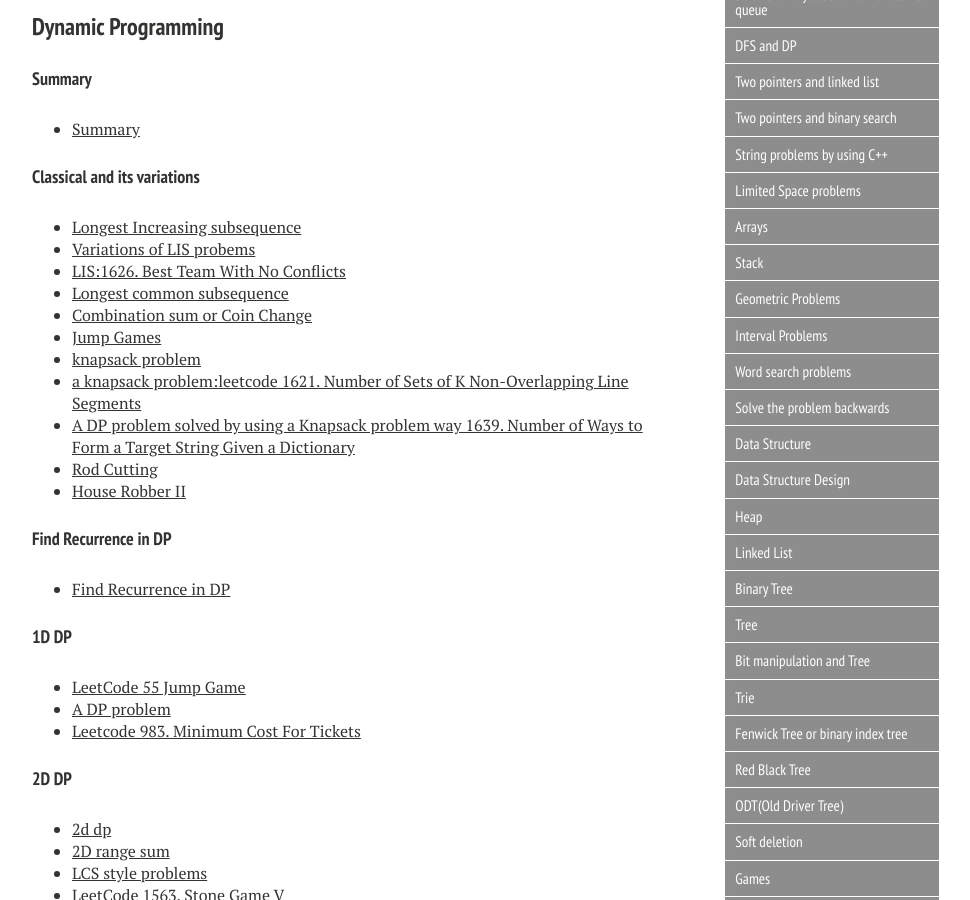
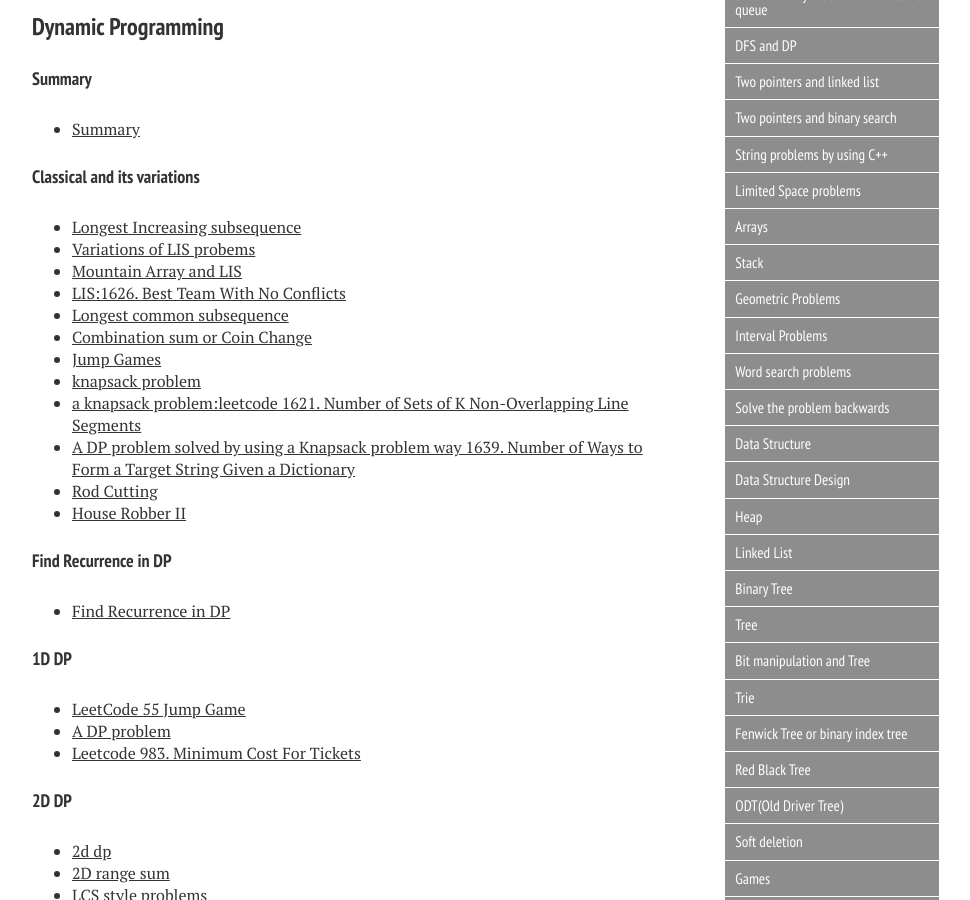
Before and after one commit to xiaokeshen/xiaokeshen.github.io, a Jekyll site: the page built from blog/index.md, in a window 1280 px wide and 900 px high, scrolled down 2137 px. Shown: the whole window, without its empty margins (288-1258 px from the left). Built offline with Jekyll 4.4.1, drawn with Linux system fonts in a browser that asks for light colours; nearby versions of some CDN libraries.

Commit message:
Add a blog

```diff
--- a/blog/index.md
+++ b/blog/index.md
@@ -81,6 +81,7 @@ My 'Serious' coding got started since I became a student as a Computer Science M
 #### Classical and its variations
 - [Longest Increasing subsequence](coding/dp/classical/lis.md)
 - [Variations of LIS probems](https://medium.com/@jim.morris.shen/variations-of-lis-13965a6905a8?source=friends_link&sk=053a02336a3a1c21919bd1db21819d71)
+- [Mountain Array and LIS](https://jimmy-shen.medium.com/mountain-array-and-lis-cfae61064cf5)
 - [LIS:1626. Best Team With No Conflicts](https://jimmy-shen.medium.com/lis-8b13e1aa53ae)
 - [Longest common subsequence](coding/dp/classical/lcs.md)
 - [Combination sum or Coin Change](https://medium.com/@jim.morris.shen/combination-sum-or-coin-change-cd9264a02903?source=friends_link&sk=f071a05acbedc48a1ce9b1f61b5f49ab)
```
